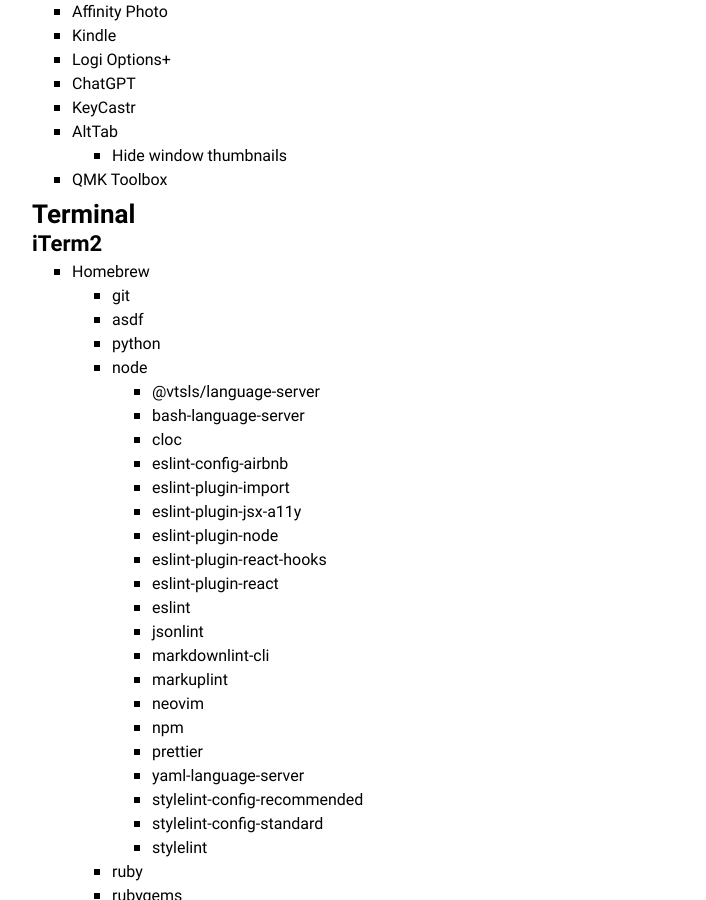
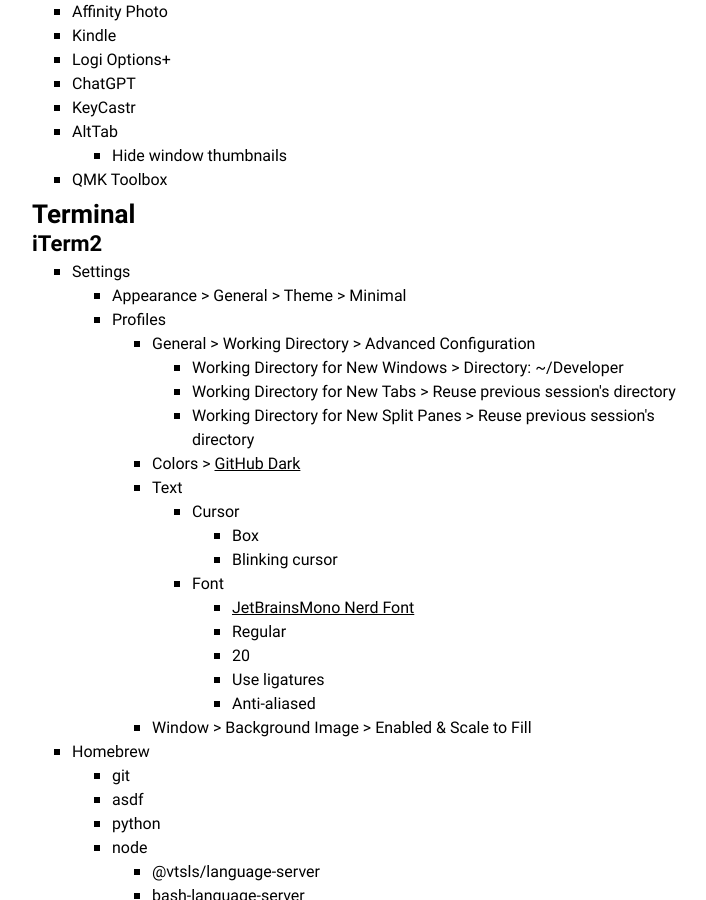
Before and after one commit to amalumian/www.malumian.dev, a Jekyll site: the page built from setup.html, in a window 1280 px wide and 900 px high, scrolled down 2738 px. Shown: the whole window, without its empty margins (278-984 px from the left). Built offline with Jekyll 4.4.1, drawn with Linux system fonts in a browser that asks for light colours.

Commit message:
Update setup.html

```diff
--- a/setup.html
+++ b/setup.html
@@ -155,6 +155,42 @@
     <h2 id="terminal">Terminal</h2>
     <h3>iTerm2</h3>
     <ul>
+        <li>Settings
+            <ul>
+                <li>Appearance > General > Theme > Minimal</li>
+                <li>Profiles
+                    <ul>
+                        <li>General > Working Directory > Advanced Configuration
+                            <ul>
+                                <li>Working Directory for New Windows > Directory: ~/Developer</li>
+                                <li>Working Directory for New Tabs > Reuse previous session's directory</li>
+                                <li>Working Directory for New Split Panes > Reuse previous session's directory</li>
+                            </ul>
+                        </li>
+                        <li>Colors > <a href="https://github.com/mbadolato/iTerm2-Color-Schemes" target="_blank">GitHub Dark</a></li>
+                        <li>Text
+                            <ul>
+                                <li>Cursor
+                                    <ul>
+                                        <li>Box</li>
+                                        <li>Blinking cursor</li>
+                                    </ul>
+                                <li>Font
+                                    <ul>
+                                        <li><a href="https://github.com/ryanoasis/nerd-fonts" target="_blank">JetBrainsMono Nerd Font</a></li>
+                                        <li>Regular</li>
+                                        <li>20</li>
+                                        <li>Use ligatures</li>
+                                        <li>Anti-aliased</li>
+                                    </ul>
+                                </li>
+                            </ul>
+                        </li>
+                        <li>Window > Background Image > Enabled & Scale to Fill</li>
+                    </ul>
+                </li>
+            </ul>
+        </li>
         <li>Homebrew
             <ul>
                 <li>git</li>
```
